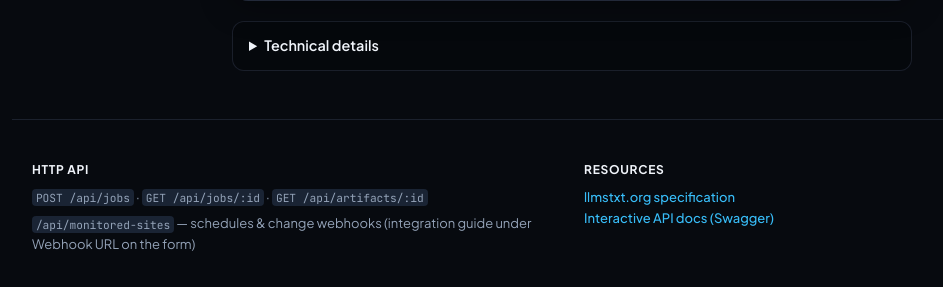
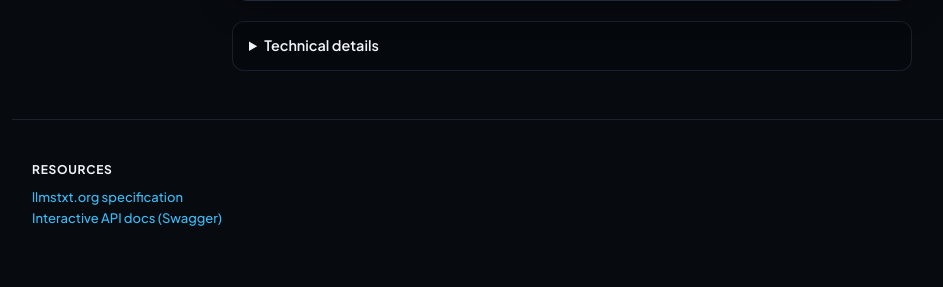
Before and after one commit to mihikapoddar/llms-gen, a FastAPI app: page / in a window 1280 px wide. Shown: the part 884-1171 px from the top of the page, without its empty margins (68-1011 px from the left). After the commit the page ends 1110 px from the top, so only its background shows below. Run offline with FastAPI, Linux system fonts and the light colour scheme; parts of the project's set-up code (start-up, migrations or seed data) failed here and were passed over; some libraries are stand-ins or nearby versions.

Commit message:
fix(ui): drop HTTP API footer; artifact examples use request origin
Remove footer endpoint list. Pass artifact_link_base (PUBLIC_BASE_URL or
request base URL) for webhook docs and GET hint.

Co-authored-by: Cursor <cursoragent@cursor.com>

```diff
--- a/src/llms_gen/main.py
+++ b/src/llms_gen/main.py
@@ -50,6 +50,14 @@ app.include_router(jobs_router)
 app.include_router(monitored_router)
 
 
+def _artifact_link_base(request: Request, public_base_url: str) -> str:
+    """Origin for artifact URLs in UI copy; env overrides request (e.g. behind reverse proxy)."""
+    pub = (public_base_url or "").strip().rstrip("/")
+    if pub:
+        return pub
+    return str(request.base_url).rstrip("/")
+
+
 @app.get("/")
 async def index(request: Request):
     s = get_settings()
@@ -58,7 +66,7 @@ async def index(request: Request):
         {
             "request": request,
             "expose_openapi": s.expose_openapi,
-            "public_base_url": s.public_base_url,
+            "artifact_link_base": _artifact_link_base(request, s.public_base_url),
         },
     )
 
--- a/src/llms_gen/templates/index.html
+++ b/src/llms_gen/templates/index.html
@@ -744,14 +744,8 @@
       margin: 0 auto;
       padding: 2.5rem 1.25rem 2rem;
       border-top: 1px solid var(--border);
-      display: grid;
-      grid-template-columns: 1fr 1fr;
-      gap: 1.5rem;
       font-size: 0.8125rem;
       color: var(--muted);
-    }
-    @media (max-width: 560px) {
-      .site-footer { grid-template-columns: 1fr; }
     }
     .site-footer strong {
       display: block;
@@ -903,18 +897,12 @@
                         </tr>
                         <tr>
                           <td><code>artifact_path</code></td>
-                          <td>
-                            {% if public_base_url %}
-                            Absolute URL to the file, e.g. <code>{{ public_base_url }}/api/artifacts/{{ "{job_id}" }}</code> (same <code>job_id</code> as in the JSON).
-                            {% else %}
-                            Relative path <code>/api/artifacts/{{ "{job_id}" }}</code>. Set env <code>LLMS_GEN_PUBLIC_BASE_URL</code> (e.g. <code>https://your-app.example.com</code>) so webhooks include a full URL receivers can fetch without knowing this host.
-                            {% endif %}
-                          </td>
+                          <td>HTTPS URL to the file, e.g. <code>{{ artifact_link_base }}/api/artifacts/{{ "{job_id}" }}</code> — same <code>job_id</code> as in this JSON.</td>
                         </tr>
                       </tbody>
                     </table>
                     </div>
-                    <p class="webhook-fetch-hint">Download the generated file with <code>GET /api/artifacts/{job_id}</code> using the same <code>job_id</code> as in the JSON{% if public_base_url %} (full URL: <code>{{ public_base_url }}/api/artifacts/{{ "{job_id}" }}</code>){% endif %}.</p>
+                    <p class="webhook-fetch-hint">Download with <code>GET {{ artifact_link_base }}/api/artifacts/{{ "{job_id}" }}</code> (same <code>job_id</code> as in the JSON).</p>
                   </div>
                   <div class="webhook-help-section">
                     <h4>Zapier</h4>
@@ -978,11 +966,6 @@
   </div>
 
   <footer class="site-footer">
-    <div>
-      <strong>HTTP API</strong>
-      <span><code>POST /api/jobs</code> · <code>GET /api/jobs/:id</code> · <code>GET /api/artifacts/:id</code></span><br />
-      <span style="margin-top:0.35rem;display:inline-block"><code>/api/monitored-sites</code> — schedules &amp; change webhooks (integration guide under Webhook URL on the form)</span>
-    </div>
     <div>
       <strong>Resources</strong>
       <a href="https://llmstxt.org/" target="_blank" rel="noopener">llmstxt.org specification</a><br />
```
